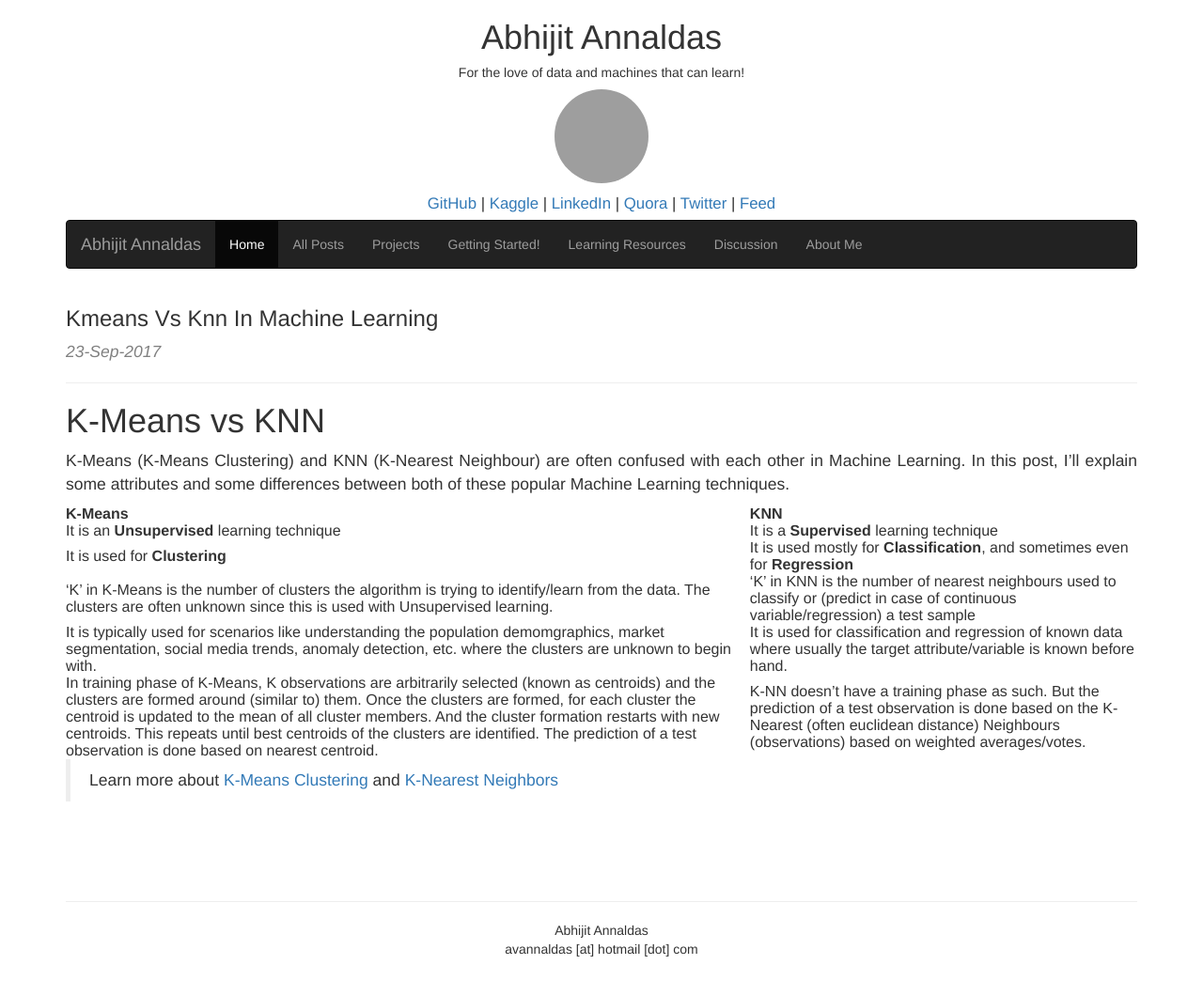
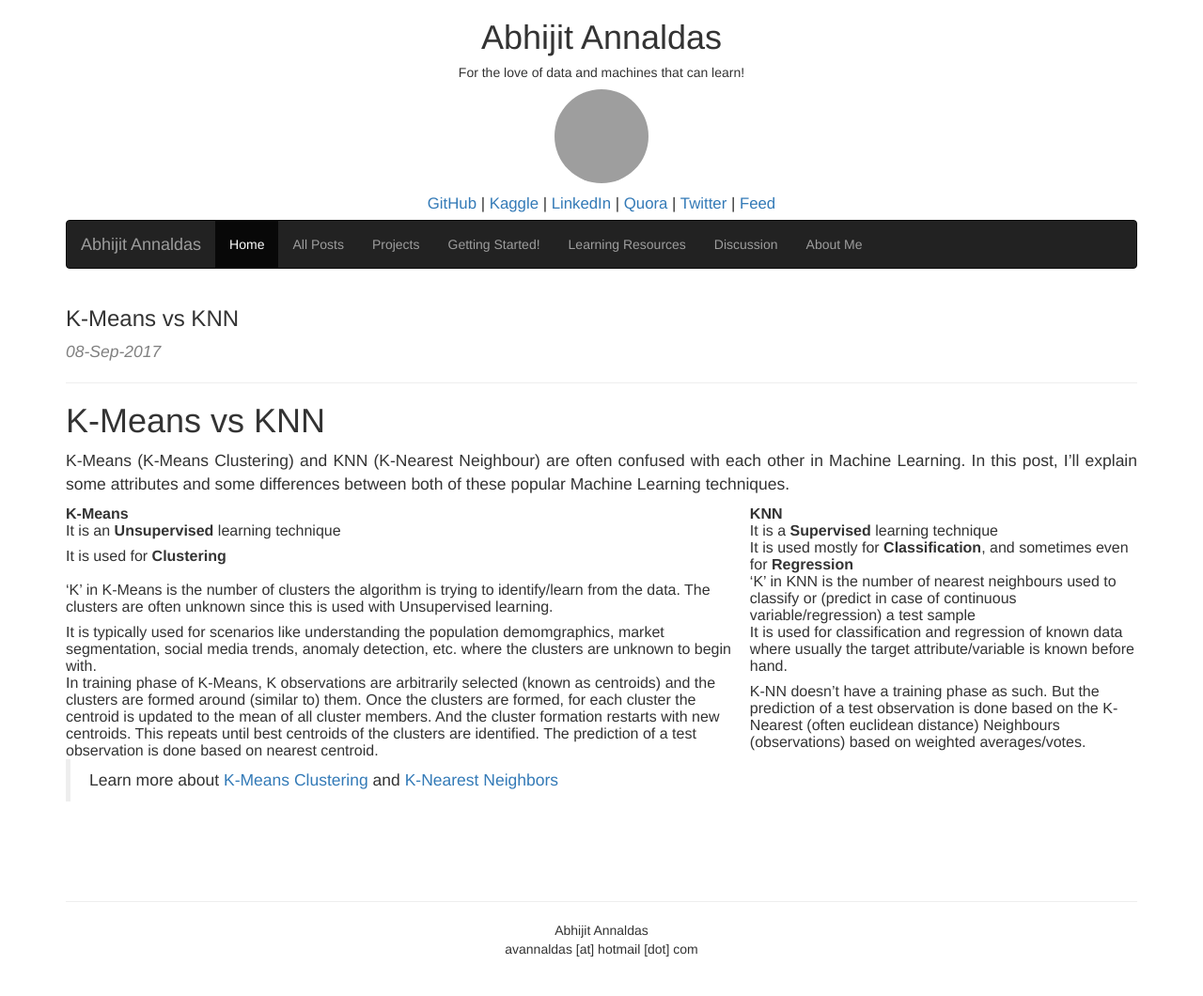
Before and after one commit to devm1023/ML_project, a Jekyll site: the page built from _posts/2017-09-23-kmeans-vs-knn-in-machine-learning.markdown, in a window 1280 px wide. Shown: the whole page at 94% size. Built offline with Jekyll 4.4.1, drawn with Linux system fonts in a browser that asks for light colours; nearby versions of some CDN libraries; our own code applies the rules of GitHub Pages for plain Markdown files; comment, search, counter and statistics services are not loaded; grey boxes are pictures that could not be loaded.

Commit message:
Update 2017-09-23-kmeans-vs-knn-in-machine-learning.markdown

```diff
--- a/_posts/2017-09-23-kmeans-vs-knn-in-machine-learning.markdown
+++ b/_posts/2017-09-23-kmeans-vs-knn-in-machine-learning.markdown
@@ -1,3 +1,9 @@
+---
+layout: post
+title:  "K-Means vs KNN"
+date: 2017-09-08
+---
+
 # K-Means vs KNN
 
 K-Means (K-Means Clustering) and KNN (K-Nearest Neighbour) are often confused with each other in Machine Learning. In this post, I'll explain some attributes and some differences between both of these popular Machine Learning techniques.
```
